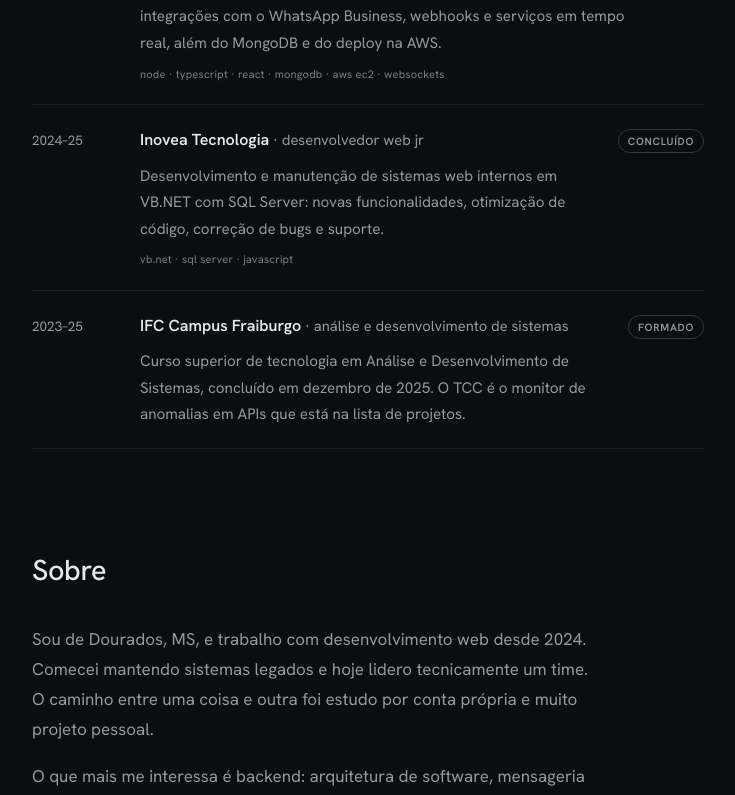
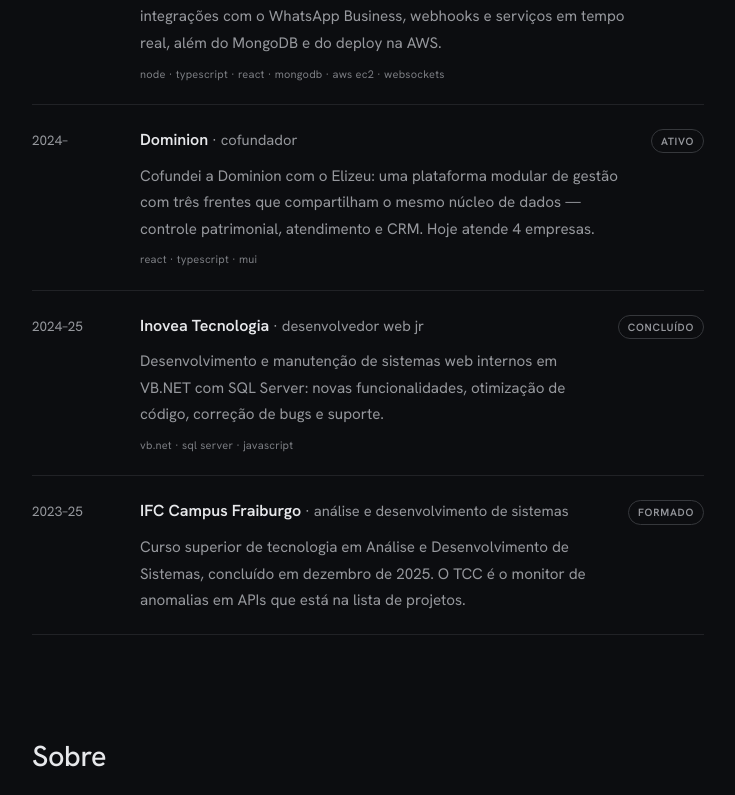
Before and after one commit to jo4ovms/Portfolio, a React (Vite) app: page / in a window 1280 px wide. Shown: the part 1085-1880 px from the top of the page, without its empty margins (272-1007 px from the left). Built offline with nearby package versions, Linux system fonts and the light colour scheme.

Commit message:
feat: add Dominion project details and link to content

```diff
--- a/src/components/Experience.tsx
+++ b/src/components/Experience.tsx
@@ -14,7 +14,18 @@
         {item.years}
       </span>
       <p>
-        <span className='text-[1rem] font-semibold'>{item.title}</span>
+        {item.href ? (
+          <a
+            href={item.href}
+            target='_blank'
+            rel='noopener'
+            className='underline-slide text-[1rem] font-semibold text-ink no-underline'
+          >
+            {item.title}
+          </a>
+        ) : (
+          <span className='text-[1rem] font-semibold'>{item.title}</span>
+        )}
         <span className='text-[0.92rem] text-muted'> · {item.role}</span>
       </p>
       <span className='justify-self-end whitespace-nowrap rounded-full border border-line px-[9px] py-0.5 text-[10.5px] font-semibold uppercase tracking-[0.07em] text-muted max-[720px]:order-first max-[720px]:justify-self-start'>
--- a/src/content.ts
+++ b/src/content.ts
@@ -11,6 +11,7 @@
 export interface ExperienceItem {
   years: string;
   title: string;
+  href?: string;
   role: string;
   status: string;
   desc: string;
@@ -49,6 +50,13 @@
     projectsLabel: 'Projetos',
     projects: [
       {
+        title: 'Dominion',
+        href: 'https://dominionsv.com.br/',
+        desc: 'Plataforma de gestão modular que cofundei com o Elizeu: controle patrimonial, atendimento e CRM em um só núcleo de dados. Atende 4 empresas.',
+        tech: 'react · typescript · mui',
+        image: '/previews/dominion.png',
+      },
+      {
         title: 'Monitor de anomalias em APIs',
         href: 'https://github.com/jo4ovms/TCC',
         desc: 'Meu TCC. Detecta anomalias em tempo real com rate limiting, impossible travel e um modelo IsolationForest. As explicações vêm de um LLM.',
@@ -76,6 +84,15 @@
         tech: 'node · typescript · react · mongodb · aws ec2 · websockets',
       },
       {
+        years: '2024–',
+        title: 'Dominion',
+        href: 'https://dominionsv.com.br/',
+        role: 'cofundador',
+        status: 'ativo',
+        desc: 'Cofundei a Dominion com o Elizeu: uma plataforma modular de gestão com três frentes que compartilham o mesmo núcleo de dados — controle patrimonial, atendimento e CRM. Hoje atende 4 empresas.',
+        tech: 'react · typescript · mui',
+      },
+      {
         years: '2024–25',
         title: 'Inovea Tecnologia',
         role: 'desenvolvedor web jr',
@@ -93,7 +110,7 @@
     ],
     aboutTitle: 'Sobre',
     about: [
-      'Sou de Dourados, MS, e trabalho com desenvolvimento web desde 2024. Comecei mantendo sistemas legados e hoje lidero tecnicamente um time. O caminho entre uma coisa e outra foi estudo por conta própria e muito projeto pessoal.',
+      'Sou de Dourados, MS, e trabalho com desenvolvimento web desde 2024. Comecei mantendo sistemas legados, hoje lidero tecnicamente o time na ContaGou e sou cofundador da Dominion, ao lado do Elizeu. O caminho entre uma coisa e outra foi estudo por conta própria e muito projeto pessoal.',
       'O que mais me interessa é backend: arquitetura de software, mensageria e APIs que escalam bem. Foi o tema do meu TCC e é o que estudo no tempo livre.',
     ],
     contactTitle: 'Contato',
@@ -111,6 +128,13 @@
     toggle: { label: 'PT', href: '/', hreflang: 'pt-BR' },
     projectsLabel: 'Projects',
     projects: [
+      {
+        title: 'Dominion',
+        href: 'https://dominionsv.com.br/',
+        desc: 'Modular management platform I co-founded with Elizeu: asset control, customer support and CRM in one data core. Serves 4 companies.',
+        tech: 'react · typescript · mui',
+        image: '/previews/dominion.png',
+      },
       {
         title: 'API anomaly monitor',
         href: 'https://github.com/jo4ovms/TCC',
@@ -139,6 +163,15 @@
         tech: 'node · typescript · react · mongodb · aws ec2 · websockets',
       },
       {
+        years: '2024–',
+        title: 'Dominion',
+        href: 'https://dominionsv.com.br/',
+        role: 'co-founder',
+        status: 'active',
+        desc: 'Co-founded Dominion with Elizeu: a modular management platform with three fronts sharing the same data core — asset control, customer support and CRM. It serves 4 companies today.',
+        tech: 'react · typescript · mui',
+      },
+      {
         years: '2024–25',
         title: 'Inovea Tecnologia',
         role: 'junior web developer',
@@ -156,7 +189,7 @@
     ],
     aboutTitle: 'About',
     about: [
-      "I'm from Dourados, Brazil, and I've been working with web development since 2024. I started out maintaining legacy systems and today I'm the technical lead of a team. What got me from one to the other was self-study and a lot of personal projects.",
+      "I'm from Dourados, Brazil, and I've been working with web development since 2024. I started out maintaining legacy systems, today I'm the technical lead at ContaGou, and I'm co-founder of Dominion, alongside Elizeu. What got me from one to the other was self-study and a lot of personal projects.",
       "What interests me most is backend: software architecture, messaging and APIs that scale well. It was the subject of my capstone and it's what I study in my free time.",
     ],
     contactTitle: 'Contact',
```
Also changed, not shown: public/previews/dominion.png (added).
